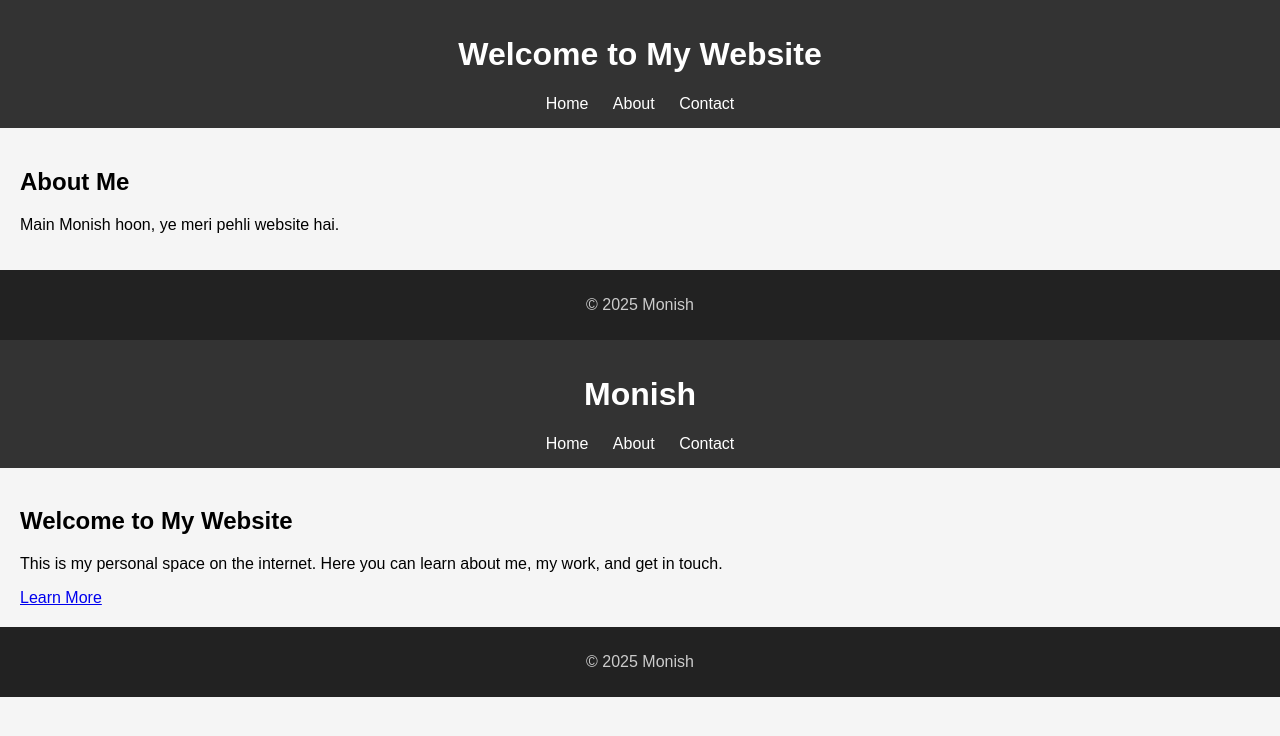
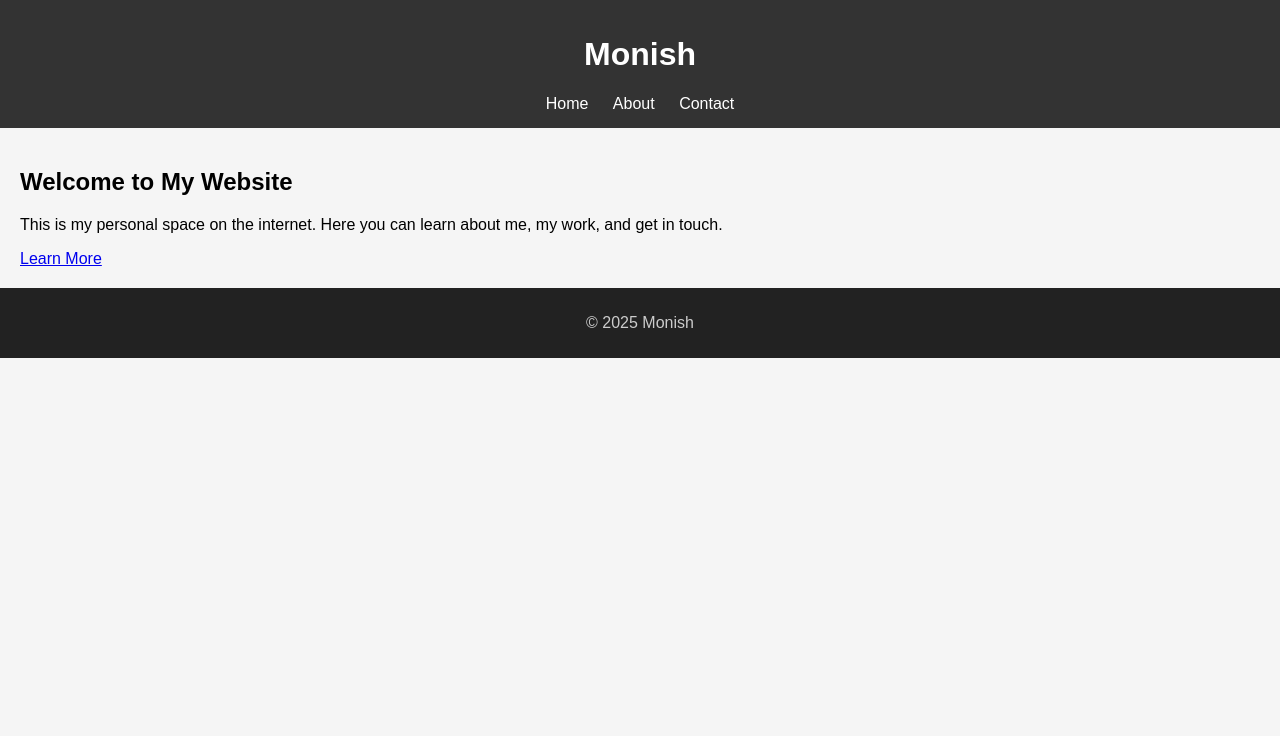
Before and after one commit to monish-portfolio/monish, a plain HTML site: page index.html in a window 1280 px wide. Drawn offline with Linux system fonts and the light colour scheme; files that its build step writes are made by us from their sources.

Commit message:
Update index.html

```diff
--- a/index.html
+++ b/index.html
@@ -1,32 +1,3 @@
-<!DOCTYPE html>
-<html lang="en">
-<head>
-  <meta charset="UTF-8">
-  <meta name="viewport" content="width=device-width, initial-scale=1.0">
-  <title>Mera Pehla Website</title>
-  <link rel="stylesheet" href="style.css">
-</head>
-<body>
-  <header>
-    <h1>Welcome to My Website</h1>
-    <nav>
-      <a href="#">Home</a>
-      <a href="#">About</a>
-      <a href="#">Contact</a>
-    </nav>
-  </header>
-
-  <section>
-    <h2>About Me</h2>
-    <p>Main Monish hoon, ye meri pehli website hai.</p>
-  </section>
-
-  <footer>
-    <p>© 2025 Monish</p>
-  </footer>
-</body>
-</html>
-
 <!DOCTYPE html>
 <html lang="en">
 <head>
```
